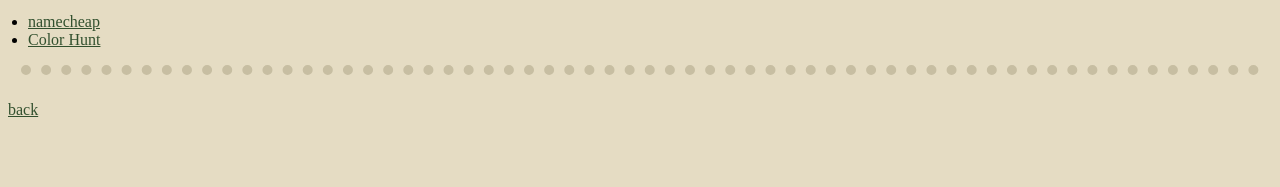
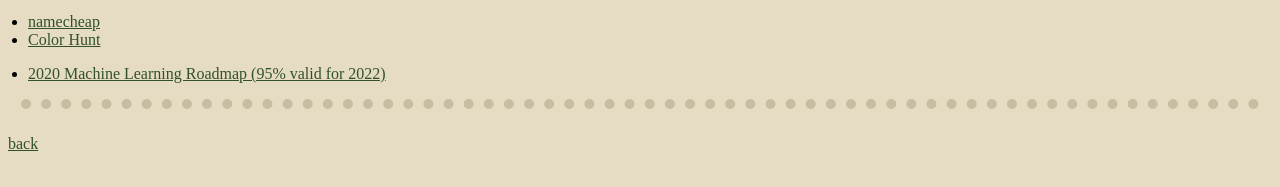
Before and after one commit to TomaszBury/TomaszBury.github.io, a plain HTML site: page intresting.html in a window 1280 px wide. Shown: the part 125-312 px from the top of the page. Drawn offline with Linux system fonts and the light colour scheme.

Commit message:
Intresting ML update.

```diff
--- a/intresting.html
+++ b/intresting.html
@@ -29,6 +29,14 @@
         >
       </li>
     </ul>
+    <ul>
+      <li>
+        <a
+          href="https://whimsical.com/machine-learning-roadmap-2020-CA7f3ykvXpnJ9Az32vYXva"
+          >2020 Machine Learning Roadmap (95% valid for 2022)</a
+        >
+      </li>
+    </ul>
     <hr />
     <br />
     <a href="index.html">back</a>
```
